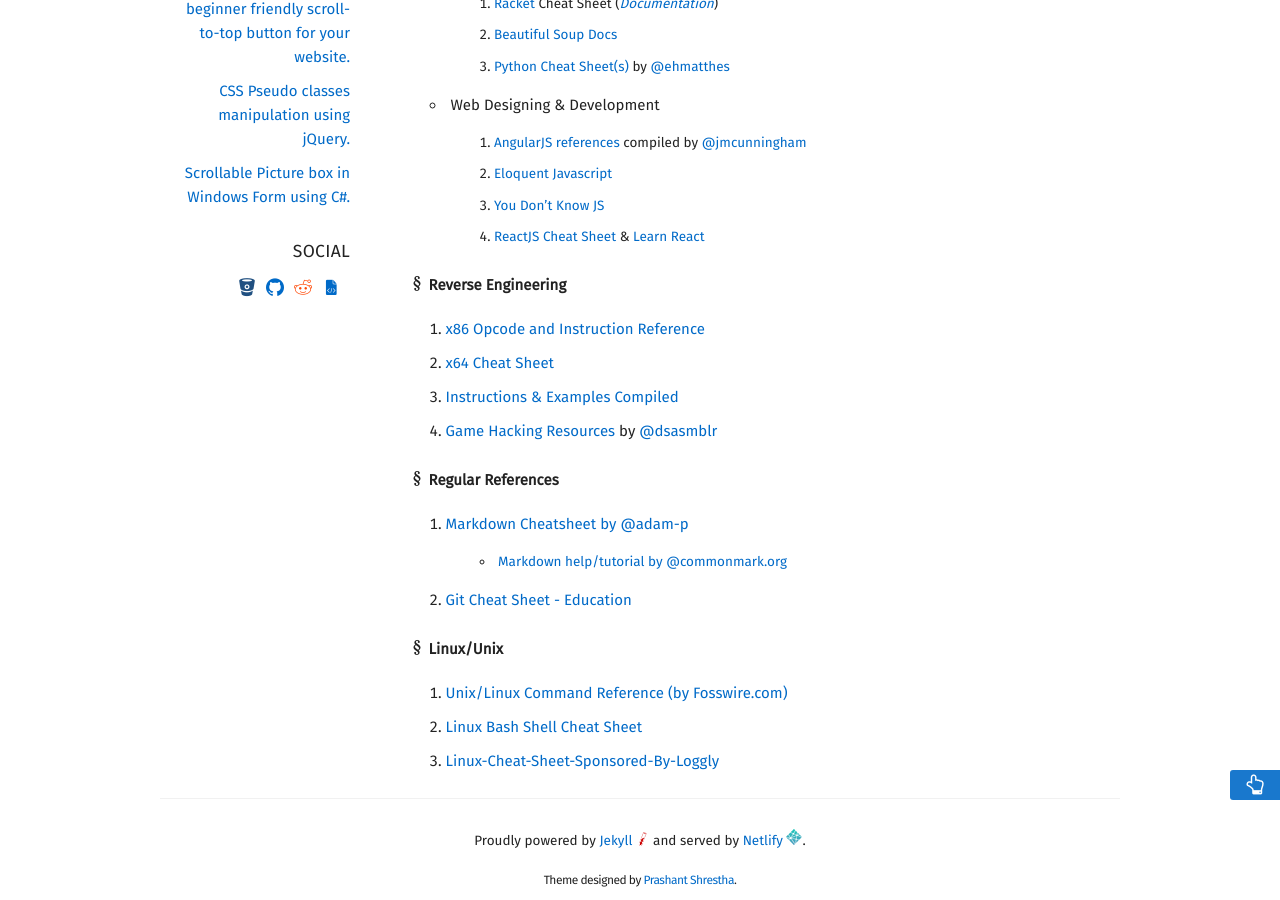
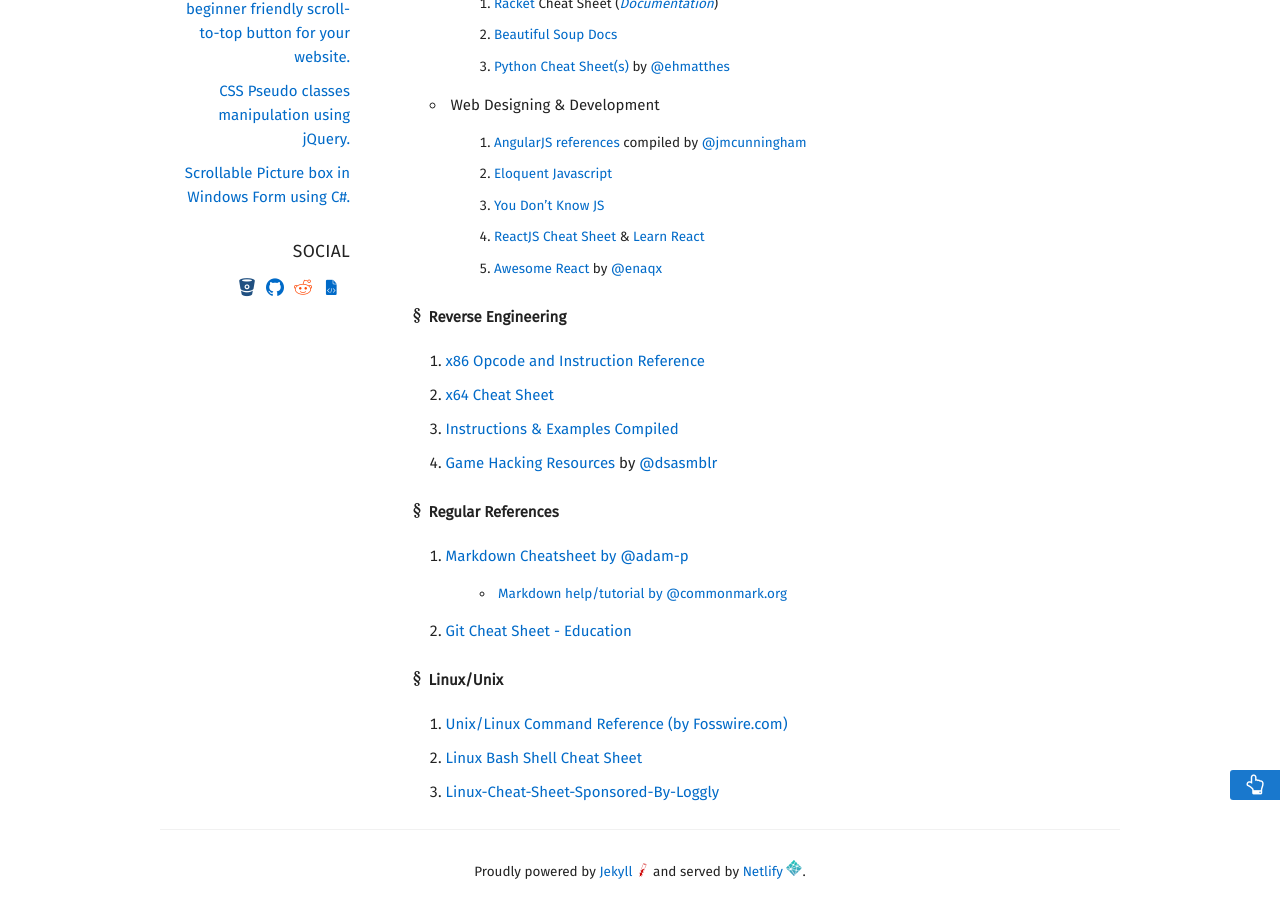
Before and after one commit to intern0t/personal-blog, a Jekyll site: the page built from library.md, in a window 1280 px wide and 900 px high, scrolled down 923 px. Built offline with Jekyll 4.4.1, drawn with Linux system fonts in a browser that asks for light colours; nearby versions of some CDN libraries; some web fonts are replaced.

Commit message:
Added Awesome React reference to the library.

```diff
--- a/library.md
+++ b/library.md
@@ -31,6 +31,7 @@ permalink: /library/
   2. [Eloquent Javascript](http://eloquentjavascript.net/)
   3. [You Don't Know JS](https://github.com/getify/You-Dont-Know-JS)
   4. [ReactJS Cheat Sheet](https://reactcheatsheet.com/) & [Learn React](https://learnreact.com/)
+  5. [Awesome React](https://github.com/enaqx/awesome-react) by [@enaqx](https://github.com/enaqx)
 
 ###### <span class="icon-section"></span> **Reverse Engineering**
 1. [x86 Opcode and Instruction Reference](http://ref.x86asm.net/)
```
